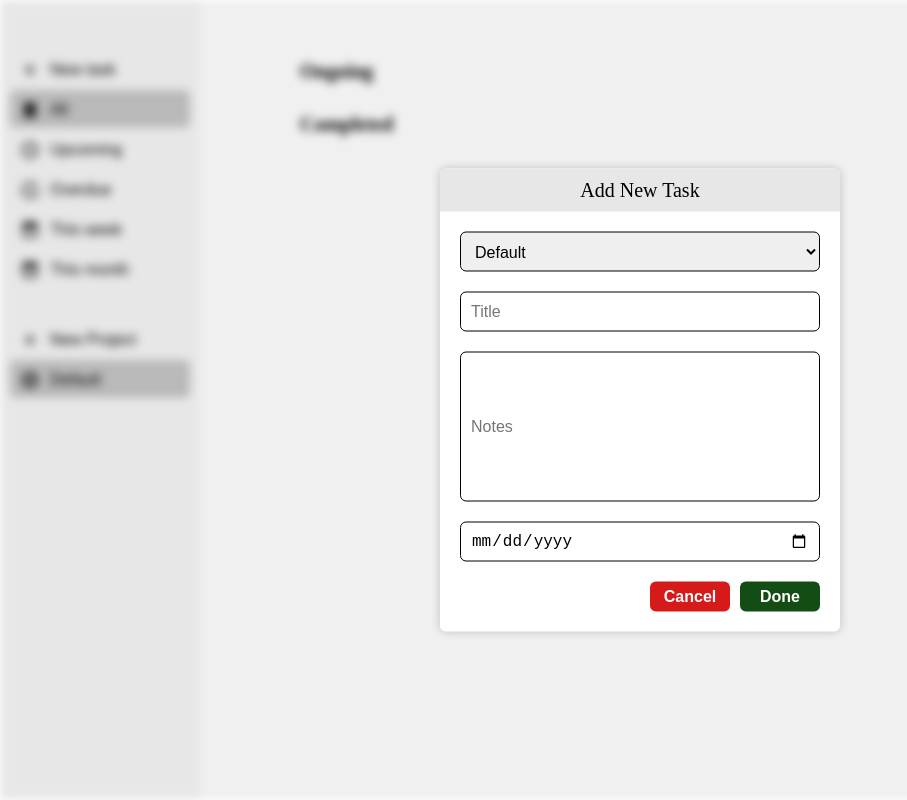
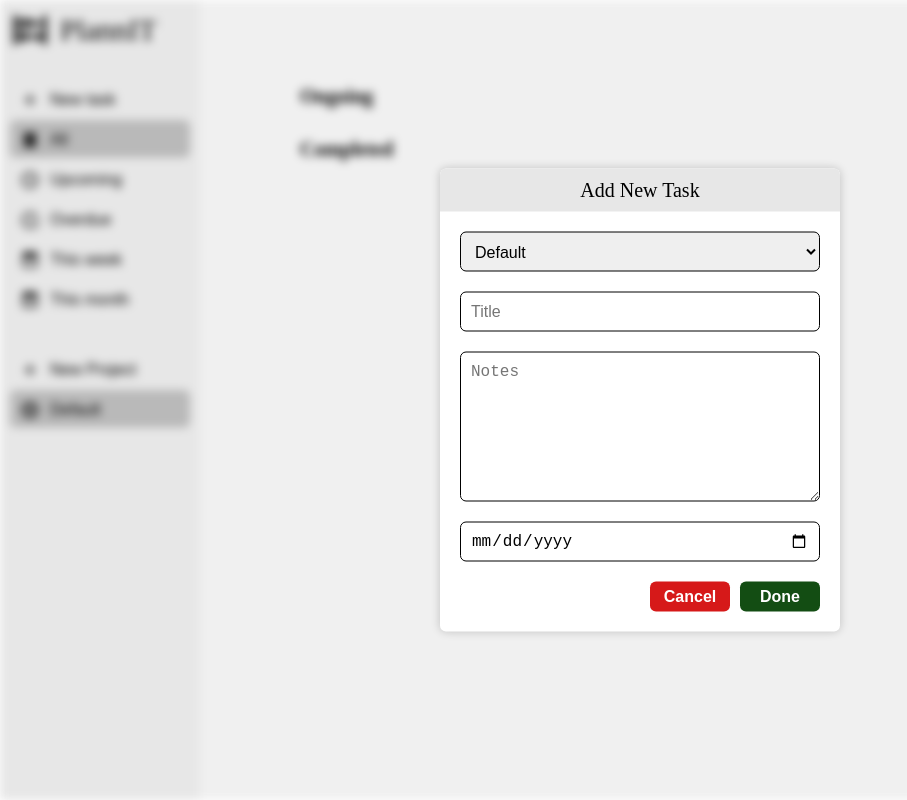
Before and after one commit to Gamwal/top-todo-app, a website built with webpack: page src/index.html in a window 1280 px wide. Both pictures are taken after a click on the button "New task". Shown: the whole page, without its empty margins (0-907 px from the left). Built offline with nearby package versions, Linux system fonts and the light colour scheme.

Commit message:
add app logo and name

```diff
--- a/src/index.html
+++ b/src/index.html
@@ -4,7 +4,7 @@
   <meta charset="UTF-8">
   <meta name="viewport" content="width=device-width, initial-scale=1.0">
   <!-- <link rel="stylesheet" href="./style.css"> -->
-  <title>Todo App</title>
+  <title>PlannIT</title>
 </head>
 <body>
   <div id="content"></div>
--- a/src/modules/dialog.js
+++ b/src/modules/dialog.js
@@ -31,7 +31,7 @@ function createNewTaskDialog() {
   taskTitle.placeholder = "Title";
   taskTitle.name = "title";
 
-  const taskDetails = document.createElement("input");
+  const taskDetails = document.createElement("textarea");
   taskDetails.placeholder = "Notes";
   taskDetails.name = "details";
 
@@ -86,7 +86,7 @@ function createNewTaskDialog() {
     // Handle form data here
     const taskProject = form.querySelector("select").value;
     const taskTitle = form.querySelector("input[name='title']").value;
-    const taskDetails = form.querySelector("input[name='details']").value;
+    const taskDetails = form.querySelector("textarea[name='details']").value;
     const taskDueDate = form.querySelector("input[name='dueDate']").value;
 
     // console.log("Form submitted with data:");
--- a/src/modules/ui.js
+++ b/src/modules/ui.js
@@ -13,9 +13,22 @@ function displayUI() {
 
   const content = document.getElementById("content");
 
+  const appLogo = document.createElement("div");
+  appLogo.id = "app-logo-div";
+
+  const appIcon = document.createElement("div");
+  appIcon.id = "app-logo";
+
+  const appTitle = document.createElement("div");
+  appTitle.textContent = "PlannIT";
+
   const upperSideBar = createFiltersDiv();
   const lowerSideBar = createProjectsDiv();
 
+  appLogo.appendChild(appIcon);
+  appLogo.appendChild(appTitle);
+
+  sideBar.appendChild(appLogo);
   sideBar.appendChild(upperSideBar);
   sideBar.appendChild(lowerSideBar);
 
--- a/src/style.css
+++ b/src/style.css
@@ -30,15 +30,30 @@ body {
   grid-column: 1 / 2;
   background-color: var(--dark-color);
   padding: 1rem 1rem;
-  padding-top: 5rem;
   display: flex;
   flex-direction: column;
   gap: 3rem;
 }
 
+#app-logo-div {
+  display: flex;
+  align-items: center;
+  font-size: 3rem;
+  gap: 1rem;
+}
+
+#app-logo {
+  height: 4rem;
+  width: 4rem;
+  background-image: url("./icons/abacus.svg");
+}
+
 #main {
   grid-column: 2 / 3;
   background-color: var(--light-color);
+  display: flex;
+  padding: 8.5rem 10rem;
+  justify-content: center;
 }
 
 #filters-div,
@@ -163,7 +178,8 @@ body {
 }
 
 #dialog input,
-#dialog select {
+#dialog select,
+#dialog textarea {
   height: 4rem;
   border: 1px solid black;
   border-radius: var(--border-radius);
@@ -171,8 +187,9 @@ body {
   font-size: 1.6rem;
 }
 
-#dialog input:nth-child(3) {
+#dialog textarea {
   height: 15rem;
+  vertical-align: top;
 }
 
 .blurred-background {
@@ -213,12 +230,6 @@ body {
   overflow: hidden;
 }
 
-#main {
-  display: flex;
-  padding: 6rem 10rem;
-  justify-content: center;
-}
-
 #todo-list-display {
   flex-grow: 1;
   border-radius: var(--border-radius);
```
Also changed, not shown: src/icons/abacus.svg (added).
